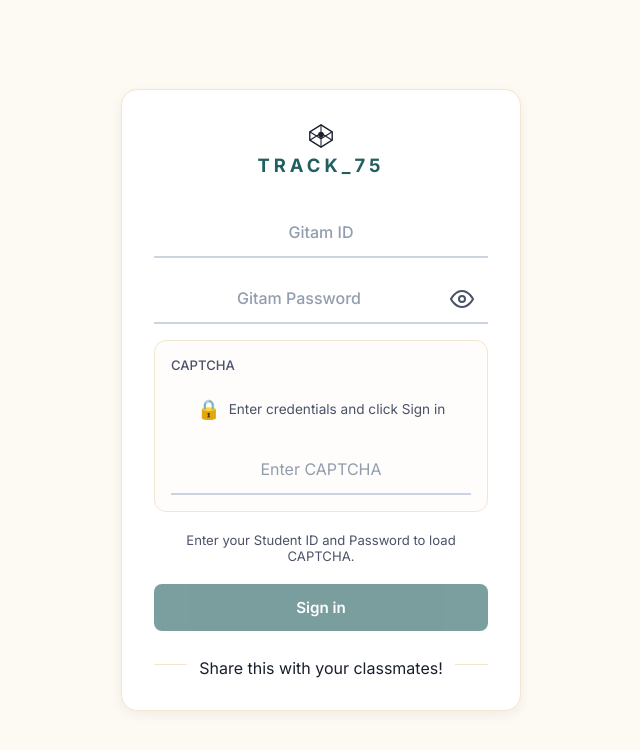
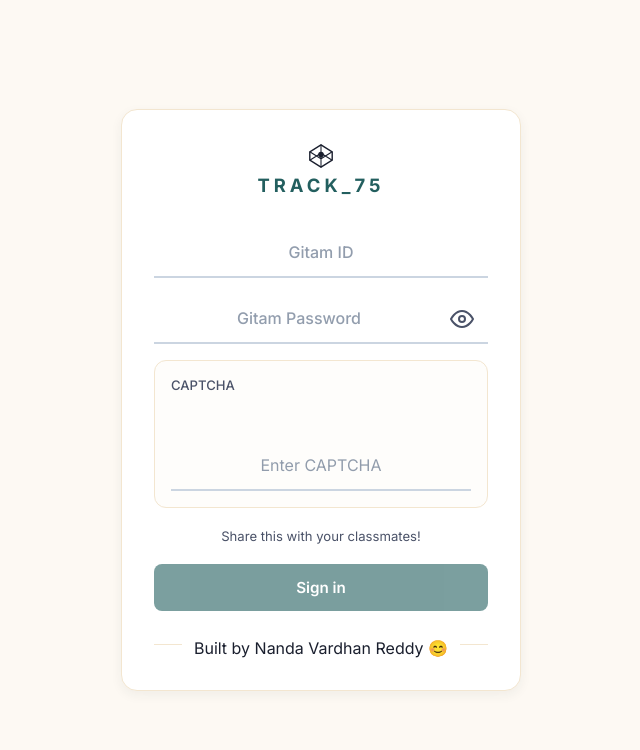
Before and after one commit to nandhu123456-ux/AttendancePlanner, a React (Vite) app in the folder frontend/: page /login in a window 1280 px wide. Shown: the top 750 px of the page, without its empty margins (319-959 px from the left). Built offline with nearby package versions, Linux system fonts and the light colour scheme; no server answers.

Commit message:
chnages in font

```diff
--- a/frontend/src/pages/Login.jsx
+++ b/frontend/src/pages/Login.jsx
@@ -246,8 +246,8 @@
               </div>
             ) : (
               <div className="captcha-placeholder">
-                <span className="captcha-placeholder-icon">🔒</span>
-                <span>Enter credentials and click Sign in</span>
+                <span className="captcha-placeholder-icon"></span>
+                <span></span>
               </div>
             )}
             <input
@@ -265,7 +265,7 @@
         )}
 
         {!captchaImage && !captchaLoading && !(username && password) && (
-          <p className="captcha-hint">Enter your Student ID and Password to load CAPTCHA.</p>
+          <p className="captcha-hint">Share this with your classmates!</p>
         )}
 
         {error && <p className="form-error" role="alert">{error}</p>}
@@ -279,7 +279,7 @@
         </button>
 
         <div className="trust-divider">
-          <span className="trust-line">Share this with your classmates!</span>
+          <span className="trust-line">Built by Nanda Vardhan Reddy 😊</span>
         </div>
       </form>
     </main>
```
